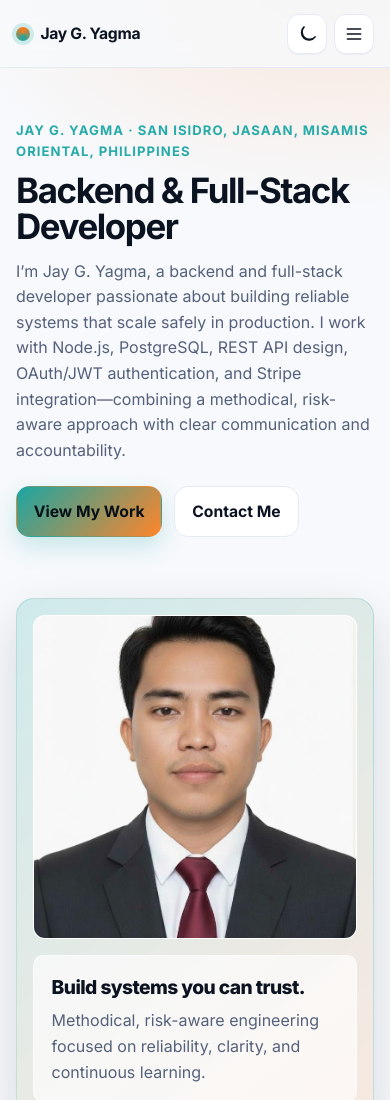
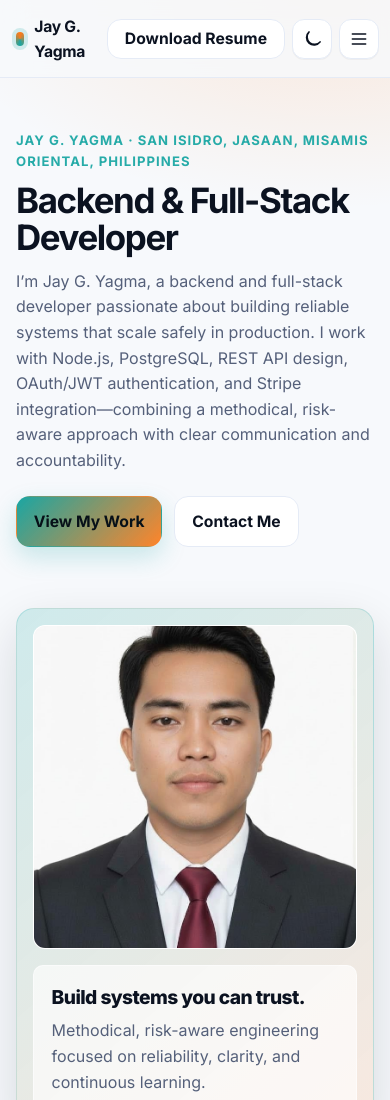
Before and after one commit to jayyagma4/myportfolio, a plain HTML site: page index.html in a window 390 px wide. Shown: the top 1100 px of the page. Drawn offline with Linux system fonts and the light colour scheme.

Commit message:
Add resume download button

```diff
--- a/index.html
+++ b/index.html
@@ -44,6 +44,11 @@
         </nav>
 
         <div class="header-actions">
+          <a
+            class="btn btn-secondary header-resume"
+            href="YAGMA-%20RESUME%20%281%29.pdf"
+            download="Jay-G-Yagma-Resume.pdf"
+            >Download Resume</a>
           <button
             class="icon-button"
             type="button"
--- a/styles.css
+++ b/styles.css
@@ -216,6 +216,20 @@ a:hover {
   display: inline-flex;
   gap: 0.45rem;
   align-items: center;
+}
+
+.header-resume {
+  height: 40px;
+  padding: 0 0.95rem;
+  border-radius: 12px;
+  white-space: nowrap;
+}
+
+@media (max-width: 420px) {
+  .header-resume {
+    padding: 0 0.75rem;
+    font-size: 0.92rem;
+  }
 }
 
 .icon-button {
```
Also changed, not shown: 2 other files.
